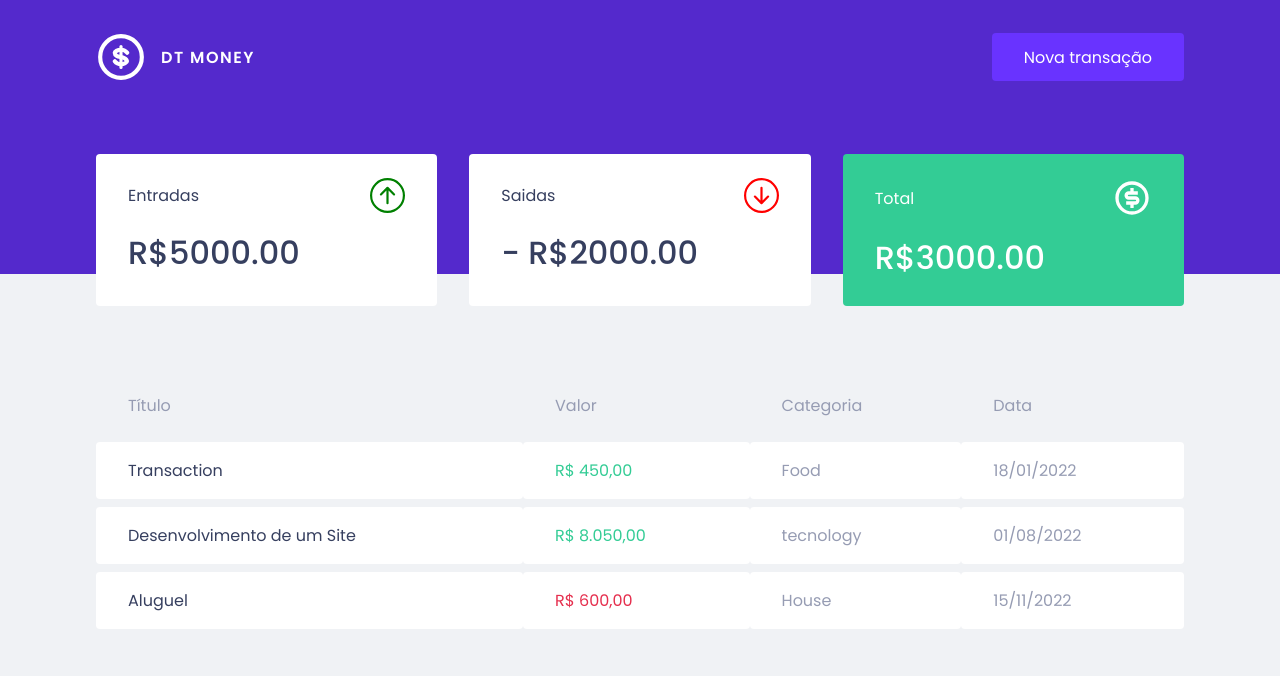
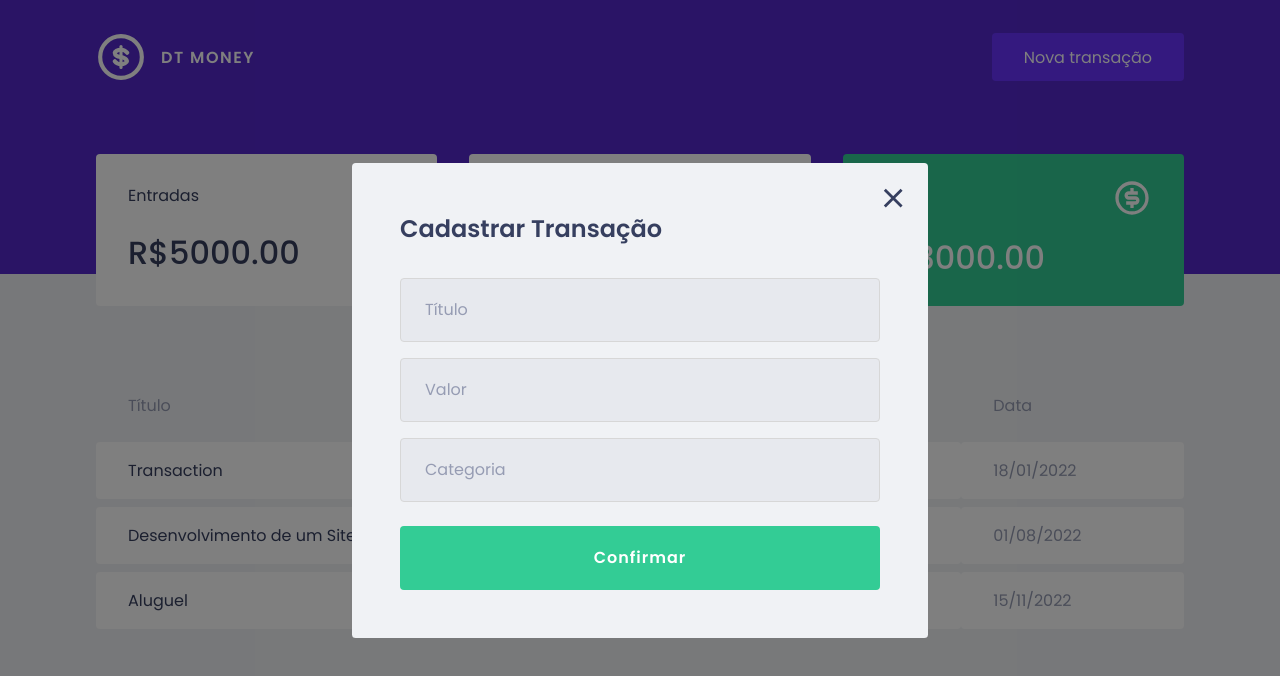
Before and after one commit to ViniciosMacario/DT-MONEY, a React (Vite) app: page / in a window 1280 px wide. Both pictures are taken after a click on the button "Nova transação". Shown: the top 676 px of the page. Built offline with nearby package versions, Linux system fonts and the light colour scheme; data requests are answered from the project's data file.

Commit message:
ModalComponentStyleHtml

```diff
--- a/package.json
+++ b/package.json
@@ -13,11 +13,13 @@
     "react": "^18.2.0",
     "react-dom": "^18.2.0",
     "react-icons": "^4.8.0",
+    "react-modal": "^3.16.1",
     "styled-components": "^5.3.9"
   },
   "devDependencies": {
     "@types/react": "^18.0.28",
     "@types/react-dom": "^18.0.11",
+    "@types/react-modal": "^3.13.1",
     "@types/styled-components": "^5.1.26",
     "@vitejs/plugin-react": "^3.1.0",
     "json-server": "^0.17.3",
--- a/src/App.tsx
+++ b/src/App.tsx
@@ -1,12 +1,31 @@
+import {useState} from 'react'
 import { DashBoard } from "./components/DashBoard/DashBoard";
 import { Header } from "./components/Header/Header";
+import Modal from 'react-modal'
+import { NewTransactionModal } from './components/NewTransactionModal/NewTransactionModal';
+
+// Make sure to bind modal to your appElement (https://reactcommunity.org/react-modal/accessibility/)
+//Ele vai impedir que o usuário que use recursos de acessibilidade não interaja com os elementos abaixo do modal.
+Modal.setAppElement('#root')
 
 export function App() {
+  const [isNewTransactionModalOpen, SetIsNewTransactionModalOpen] = useState(false);
 
+  function HandleOpenisNewTransactionModalOpen() {
+    SetIsNewTransactionModalOpen(true);
+  }
+
+  function HandleCloseisNewTransactionModalOpen() {
+    SetIsNewTransactionModalOpen(false);
+  }
   return (
     <>
-      <Header/>
+      <Header onOpenNewTransactionModal={HandleOpenisNewTransactionModalOpen}/>
       <DashBoard/>
+      <NewTransactionModal
+        isOpen={isNewTransactionModalOpen}
+        onClose={HandleCloseisNewTransactionModalOpen}
+      />
     </>
   )
 };
--- a/src/components/Header/Header.tsx
+++ b/src/components/Header/Header.tsx
@@ -1,7 +1,12 @@
 import { Container, Content, ContentLogo } from './styles';
 import LogoSvg from '../../assets/logo.svg'
 
-function Header(){
+type HeaderProps = {
+  onOpenNewTransactionModal: () => void
+}
+
+
+function Header({ onOpenNewTransactionModal }: HeaderProps){
   return (
     <Container>
       <Content>
@@ -9,7 +14,7 @@ function Header(){
           <img src={LogoSvg} alt='DT.MONEY_LOGO' />
           <strong>DT MONEY</strong>
         </ContentLogo>
-        <button type='button'>Nova transação</button>
+        <button type='button' onClick={onOpenNewTransactionModal}>Nova transação</button>
       </Content>
     </Container>
   )
--- /dev/null
+++ b/src/components/NewTransactionModal/NewTransactionModal.tsx
@@ -0,0 +1,42 @@
+import Modal from 'react-modal'
+import { Container } from './styles';
+import { GrClose } from 'react-icons/gr'
+
+type NewTransactionModalProps = {
+  isOpen: boolean;
+  onClose: () => void;
+}
+
+
+function NewTransactionModal({ isOpen, onClose }:NewTransactionModalProps){
+  return(
+    <Modal
+      isOpen={isOpen}
+      onRequestClose={onClose}
+      overlayClassName="react-modal-overlay"
+      className="react-modal-content"
+    >
+      <button type='button' className='react-modal-close' onClick={onClose}>
+        <GrClose title='closeIcon' color='#c10f0f' />
+      </button>
+
+      <Container>
+        <h2>Cadastrar Transação</h2>
+        <input
+          placeholder='Título'
+        />
+        <input
+          type='number'
+          placeholder='Valor'
+        />
+        <input
+          placeholder='Categoria'
+        />
+
+        <button type="submit">Confirmar</button>
+      </Container>
+    </Modal>
+  )
+};
+
+export {NewTransactionModal};
--- /dev/null
+++ b/src/components/NewTransactionModal/styles.ts
@@ -0,0 +1,51 @@
+import styled from "styled-components";
+
+export const Container = styled.form`
+  h2{
+    margin-bottom: 2rem;
+    font-size: 1.5rem;
+    color: var(--text-title);
+  }
+  input{
+    width: 100%;
+    height: 4rem;
+    padding: 0 1.5rem;
+
+    border-radius: 0.25rem;
+    border: 1px solid #d7d7d7;
+    background: #e7e9ee;
+
+    font-weight: 400;
+    font-size: 1rem;
+
+    &::placeholder{
+      color: var(--text-body);
+    }
+    //Estilizando a partir do segundo input
+    & + input{
+      margin-top: 1rem;
+    }
+  }
+
+  button[type="submit"]{
+    width: 100%;
+    height: 4rem;
+    padding: 0 1.5rem;
+    margin-top: 1.5rem;
+
+    cursor: pointer;
+    color: #FFF;
+    font-size: 1rem;
+    font-weight: 600;
+    letter-spacing: 1px;
+    border: none;
+    border-radius: 0.25rem;
+    background: var(--green);
+
+    transition: filter 0.2s;
+
+    &:hover{
+      filter: brightness(0.9);
+    }
+  }
+`
--- a/src/styles/global.ts
+++ b/src/styles/global.ts
@@ -52,4 +52,49 @@ export const GlobalStyle = createGlobalStyle`
     opacity: 0.6;
     cursor: not-allowed;
   }
+
+  .react-modal-overlay{
+    position: fixed;
+    top: 0;
+    bottom: 0;
+    left: 0;
+    right: 0;
+
+    display: flex;
+    align-items: center;
+    justify-content: center;
+
+    background: rgba(0,0,0,0.5);
+  }
+
+  .react-modal-content{
+    width: 100%;
+    max-width: 576px;
+    padding: 3rem;
+
+    position: relative;
+
+    border-radius: 0.24rem;
+    background: var(--background);
+  }
+  .react-modal-close{
+    position: absolute;
+    top: 1.5rem;
+    right: 1.5rem;
+    border: none;
+    font-size: 1.4rem;
+    display: flex;
+    align-items: center;
+    justify-content: center;
+    background: transparent;
+    transition: transform 0.5s;
+    &:hover{
+      transform: rotate(90deg);
+    }
+
+    path{
+      stroke-width: 3px;
+      stroke: #363F5f;
+    }
+  }
 `
```
Also changed, not shown: 1 other file (tests, documents, lock files or other folders).
